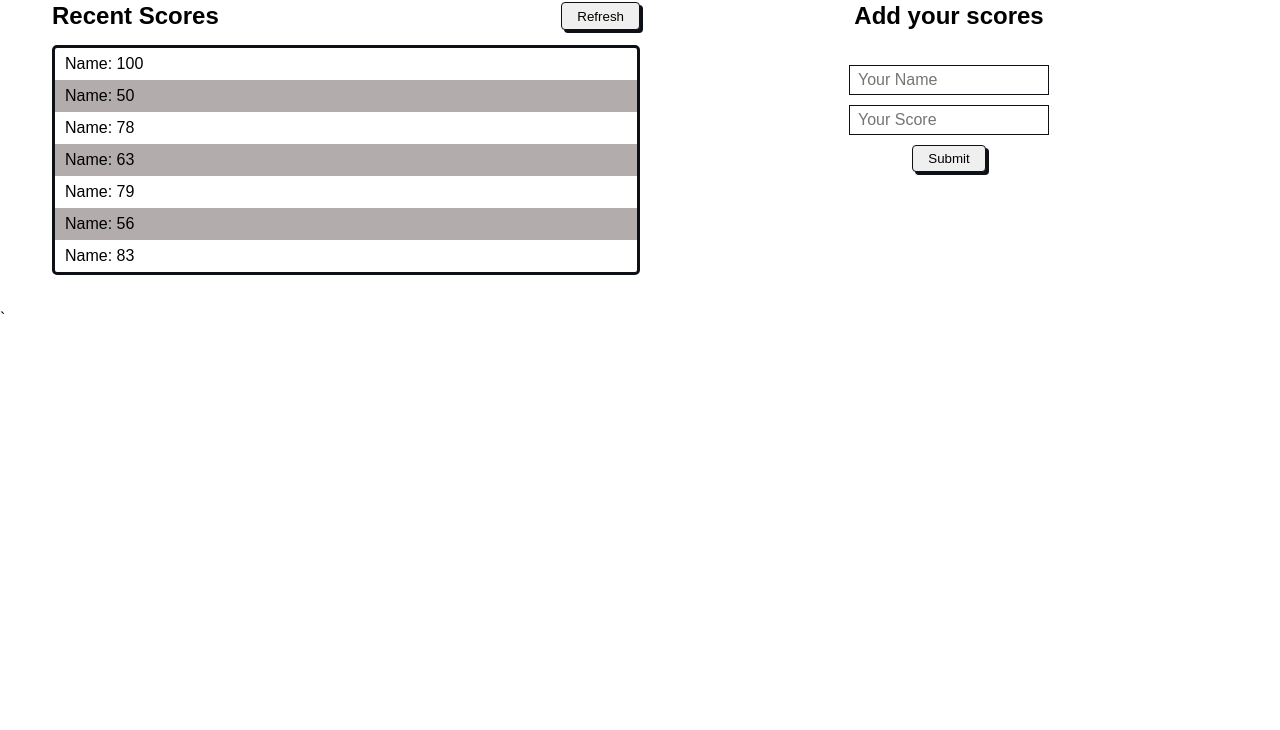
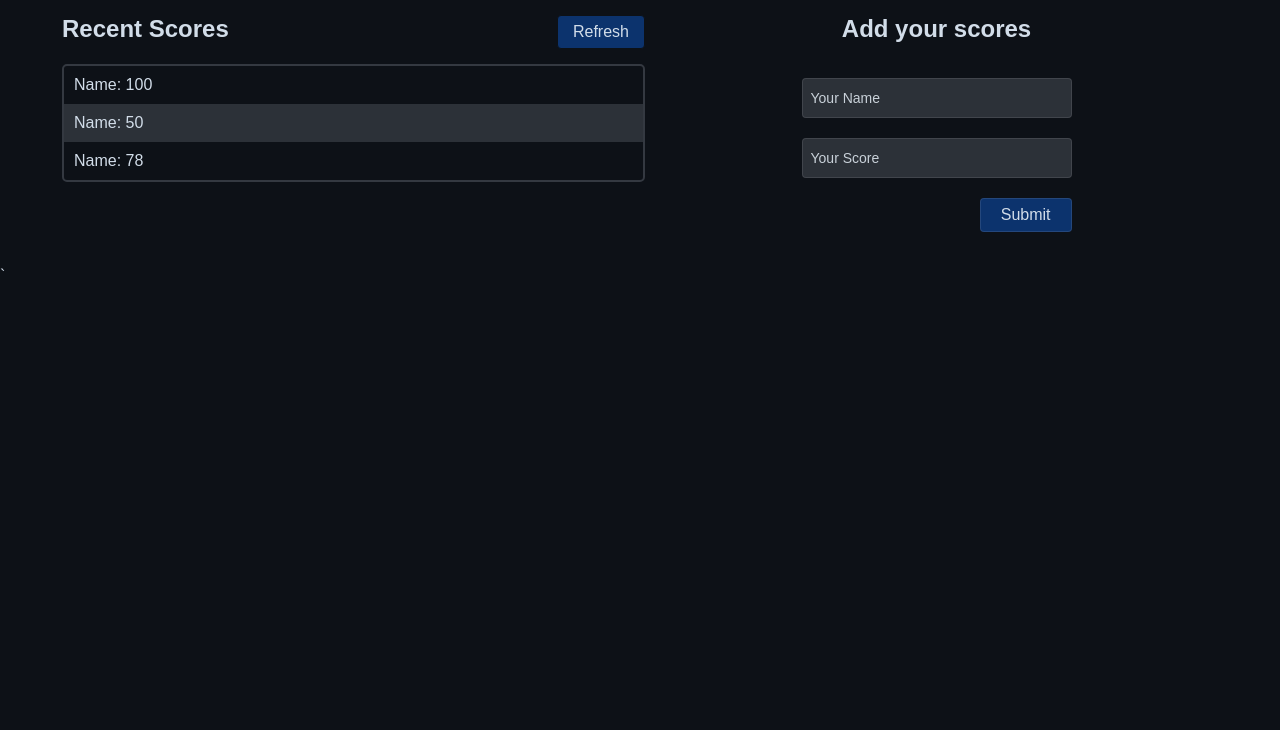
Before and after one commit to tresorsawasawa/Leaderboard_App, a website built with webpack: page src/index.html in a window 1280 px wide. Shown: the part 95-825 px from the top of the page. Built offline with nearby package versions, Linux system fonts and the light colour scheme.

Commit message:
Add some styling and change the background color and remove unnessary code lines

```diff
--- a/src/index.html
+++ b/src/index.html
@@ -29,30 +29,16 @@
               <span>Name: </span>
               <span>78</span>
             </li>
-            <li class="score-item">
-              <span>Name: </span>
-              <span>63</span>
-            </li>
-            <li class="score-item">
-              <span>Name: </span>
-              <span>79</span>
-            </li>
-            <li class="score-item">
-              <span>Name: </span>
-              <span>56</span>
-            </li>
-            <li class="score-item">
-              <span>Name: </span>
-              <span>83</span>
-            </li>
           </ul>
         </div>
-        <form class="form">
+        <div class="right-wrap flex-center-culomn">
           <h2>Add your scores</h2>
-          <input type="text" class="input-name" placeholder="Your Name">
-          <input type="text" class="input-score" placeholder="Your Score">
-          <button class="submit-btn clickable" type="button">Submit</button>
-        </form>
+          <form class="form flex-center-culomn">
+            <input type="text" class="input-name" placeholder="Your Name">
+            <input type="text" class="input-score" placeholder="Your Score">
+            <button class="submit-btn clickable" type="button">Submit</button>
+          </form>
+        </div>
       </div>
     </section>`
   </main>
--- a/src/scss/style.scss
+++ b/src/scss/style.scss
@@ -5,9 +5,20 @@
   list-style: none;
 }
 
-body { font-family: Arial, Helvetica, sans-serif; }
+body {
+  font-family: Arial, Helvetica, sans-serif;
+  color: #d2dde9;
+  background-color: #0d1117;
+}
 
 .clickable:hover { cursor: pointer; }
+
+.flex-center-culomn {
+  display: flex;
+  flex-direction: column;
+  justify-content: start;
+  align-items: center;
+}
 
 .main-container {
   height: 100vh;
@@ -18,13 +29,14 @@ body { font-family: Arial, Helvetica, sans-serif; }
     margin: 25px auto;
 
     & .leaderborder-title {
-      font-size: 28px;
+      font-size: 40px;
       padding: 10px 3px;
+      letter-spacing: 1px;
     }
 
     .leaderboard-container {
       display: flex;
-      padding: 10px 20px;
+      padding: 10px 20px 10px 30px;
 
       .recent-scores {
         width: 50%;
@@ -36,53 +48,67 @@ body { font-family: Arial, Helvetica, sans-serif; }
           padding: 10px 0 15px;
 
           .refresh-btn {
-            padding: 5px 15px;
-            box-shadow: 3px 3px 0 0 #0d1116;
+            padding: 7px 15px;
             border: 1px solid #0d1116;
             border-radius: 4px;
+            background-color: #0c336d;
+            color: #d2dde9;
+            font-size: 16px;
           }
         }
 
         .scores-list {
-          border: solid #0d1116;
+          border: 2px solid #343941;
           border-radius: 5px;
 
           .score-item {
-            padding: 7px 10px;
+            padding: 10px;
 
             &:nth-child(even) {
-              background: #b3acac;
+              background-color: #2c3138;
             }
           }
         }
       }
 
-      .form {
+      .right-wrap {
         width: 50%;
-        display: flex;
-        flex-direction: column;
-        padding-left: 30px;
-        justify-content: start;
-        align-items: center;
 
         & h2 { padding: 10px 0 35px; }
 
+        .form {
+          width: 270px;
+
           .input-name,
           .input-score {
-          padding: 5px 8px;
-          width: 200px;
-          margin-bottom: 10px;
+            padding: 10px 8px;
+            width: 100%;
+            margin-bottom: 20px;
             font-size: 16px;
-          border: 1px solid #0d1116;
+            color: #c9d1d9;
+            background-color: #2c3138;
+            border: 1px solid #f0f6fc1a;
+            border-radius: 4px;
+
+            &::placeholder {
+              color: #c9d1d9;
+              font-size: 14px;
+            }
+
+            &:focus { outline: solid #c9d1d9 1px; }
           }
 
           .submit-btn {
-          padding: 5px 15px;
-          box-shadow: 3px 3px 0 0 #0d1116;
-          border: 1px solid #0d1116;
+            padding: 7px 20px;
+            background-color: #0c336d;
             border-radius: 4px;
+            color: #d2dde9;
+            font-size: 16px;
+            border: 1px solid #f0f6fc1a;
+            align-self: flex-end;
           }
         }
       }
     }
   }
+}
```
Lines whose indentation alone changed are shown as unchanged.
